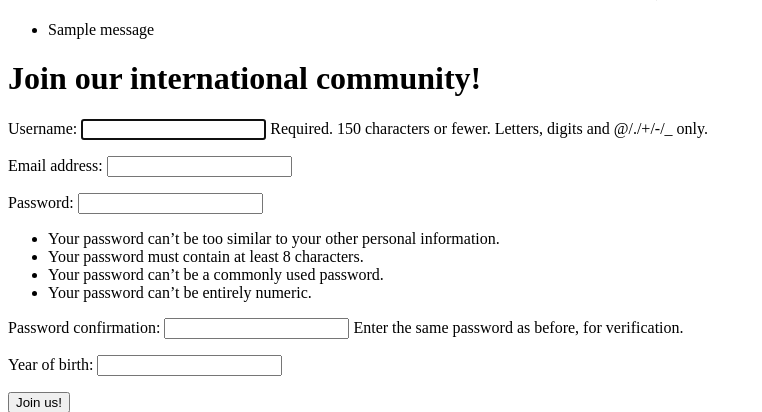
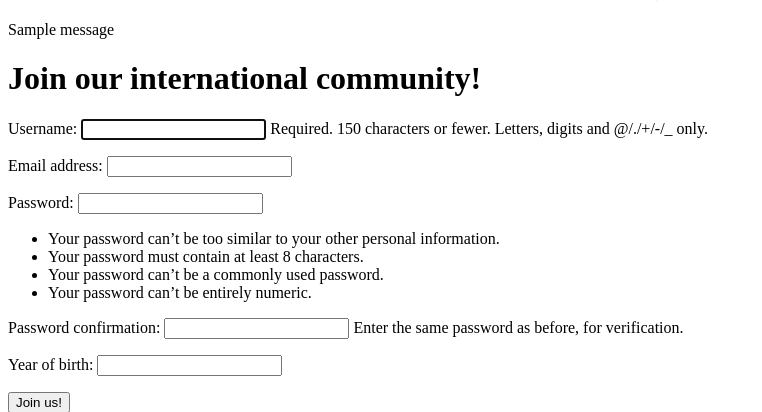
Before and after one commit to nikolaradon/CulturalHub_project, a Django app: page /register/ in a window 1280 px wide. Shown: the part 436-848 px from the top of the page, without its empty margins (0-762 px from the left). Run offline with Django 4.2, Linux system fonts and the light colour scheme; tables that the repository leaves empty hold one stand-in row (values such as "Sample post"); one stand-in notice (Sample message) is shown.

Commit message:
change of format displaying messages in base.html and small change in the message for logged in user

```diff
--- a/CulturalHub/culturalhub_app/templates/base.html
+++ b/CulturalHub/culturalhub_app/templates/base.html
@@ -12,14 +12,14 @@
     </header>
 
     {% block messages %}
-        {% if messages %}
-            <ul class="messages">
-                {% for message in messages %}
-                    <li{% if message.tags %} class="{{ message.tags }}"{% endif %}>{{ message }}</li>
-                {% endfor %}
-            </ul>
-        {% endif %}
-    {% endblock %}
+    {% if messages %}
+        <div class="messages">
+            {% for message in messages %}
+                <p{% if message.tags %} class="message {{ message.tags }}"{% endif %}>{{ message }}</p>
+            {% endfor %}
+        </div>
+    {% endif %}
+{% endblock %}
 
     {% block content %}
     {% endblock %}
--- a/CulturalHub/culturalhub_app/views.py
+++ b/CulturalHub/culturalhub_app/views.py
@@ -17,7 +17,7 @@ from django.contrib.auth import logout, authenticate, login
 class LoginView(View):
     def get(self, request):
         if request.user.is_authenticated:
-            messages.error(request, "User already logged in!")
+            messages.error(request, "You are already logged in!")
             return redirect('main-page')
 
         form = AuthenticationForm()
```
